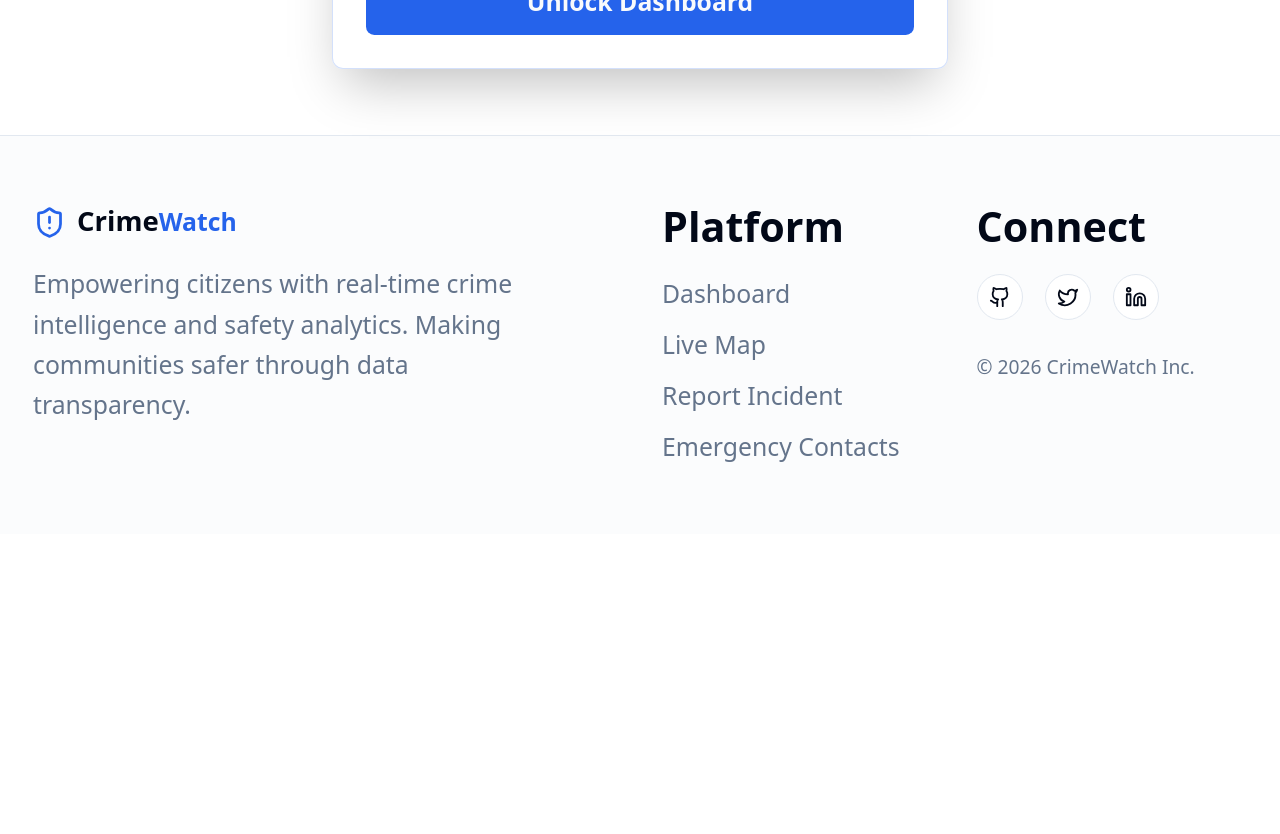
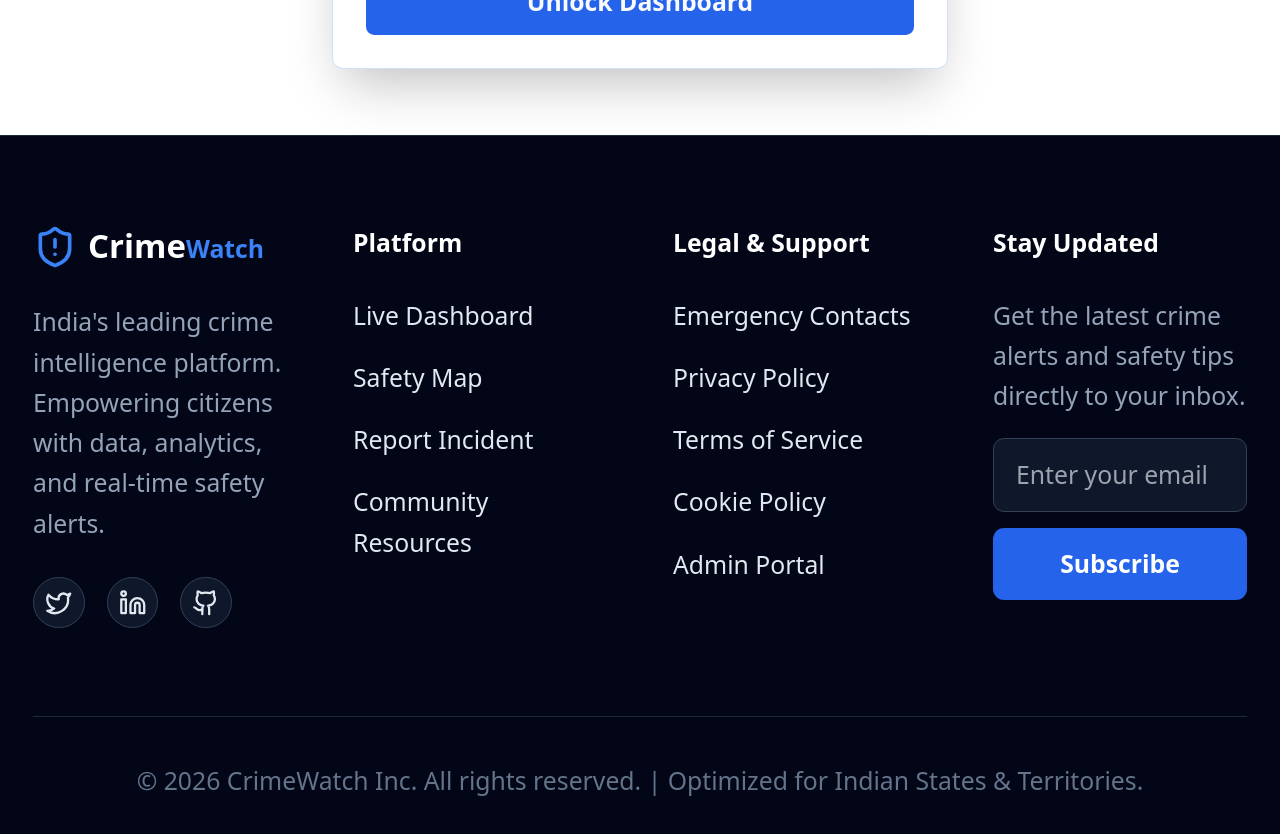
Before and after one commit to joshuajoby/SPD_CrimeAnalysis, a React (Vite) app in the folder frontend/: page /admin in a window 1280 px wide. Shown: the part 480-1314 px from the top of the page. Before the commit the page ends 1014 px from the top, so only its background shows below. Built offline with nearby package versions, Linux system fonts and the light colour scheme.

Commit message:
Functional Fixes: Map Height, Real Content, Wired Buttons

```diff
--- a/frontend/src/components/Footer.jsx
+++ b/frontend/src/components/Footer.jsx
@@ -4,67 +4,75 @@ import { Link } from 'react-router-dom'
 
 const Footer = () => {
   return (
-    <footer className="bg-muted/30 border-t border-border mt-auto">
-      <div className="w-full px-6 py-12">
-        <div className="grid grid-cols-1 md:grid-cols-4 gap-8">
+    <footer className="bg-slate-950 text-slate-200 border-t border-slate-800 mt-auto pt-16 pb-8">
+      <div className="container mx-auto px-6">
+        <div className="grid grid-cols-1 md:grid-cols-4 gap-12 mb-16">
           {/* Brand */}
-          <div className="col-span-1 md:col-span-2">
-            <Link to="/" className="flex items-center space-x-2 mb-4">
-              <ShieldAlert className="h-6 w-6 text-primary" />
-              <span className="font-bold text-xl text-foreground">
-                Crime<span className="text-primary">Watch</span>
+          <div className="col-span-1 md:col-span-1">
+            <Link to="/" className="flex items-center space-x-2 mb-6">
+              <ShieldAlert className="h-8 w-8 text-blue-500" />
+              <span className="font-bold text-2xl text-white">
+                Crime<span className="text-blue-500">Watch</span>
               </span>
             </Link>
-            <p className="text-muted-foreground max-w-sm">
-              Empowering citizens with real-time crime intelligence and safety analytics. Making communities safer through data transparency.
+            <p className="text-slate-400 leading-relaxed mb-6">
+              India's leading crime intelligence platform. Empowering citizens with data, analytics, and real-time safety alerts.
             </p>
+            <div className="flex space-x-4">
+              <a href="#" className="p-2 bg-slate-900 border border-slate-700 rounded-full hover:border-blue-500 hover:text-blue-500 transition-colors">
+                <Twitter className="h-5 w-5" />
+              </a>
+              <a href="#" className="p-2 bg-slate-900 border border-slate-700 rounded-full hover:border-blue-500 hover:text-blue-500 transition-colors">
+                <Linkedin className="h-5 w-5" />
+              </a>
+              <a href="#" className="p-2 bg-slate-900 border border-slate-700 rounded-full hover:border-blue-500 hover:text-blue-500 transition-colors">
+                <Github className="h-5 w-5" />
+              </a>
+            </div>
           </div>
 
           {/* Quick Links */}
           <div>
-            <h3 className="font-semibold text-foreground mb-4">Platform</h3>
-            <ul className="space-y-2">
-              <li>
-                <Link to="/results/All" className="text-muted-foreground hover:text-primary transition-colors">
-                  Dashboard
-                </Link>
-              </li>
-              <li>
-                <Link to="/map" className="text-muted-foreground hover:text-primary transition-colors">
-                  Live Map
-                </Link>
-              </li>
-              <li>
-                <Link to="/report" className="text-muted-foreground hover:text-primary transition-colors">
-                  Report Incident
-                </Link>
-              </li>
-              <li>
-                <Link to="/emergency" className="text-muted-foreground hover:text-primary transition-colors">
-                  Emergency Contacts
-                </Link>
-              </li>
+            <h3 className="font-bold text-white text-lg mb-6">Platform</h3>
+            <ul className="space-y-4">
+              <li><Link to="/results/All" className="hover:text-blue-400 transition-colors">Live Dashboard</Link></li>
+              <li><Link to="/map" className="hover:text-blue-400 transition-colors">Safety Map</Link></li>
+              <li><Link to="/report" className="hover:text-blue-400 transition-colors">Report Incident</Link></li>
+              <li><Link to="/resources" className="hover:text-blue-400 transition-colors">Community Resources</Link></li>
             </ul>
           </div>
 
-          {/* Legal/Social */}
+          {/* Resources */}
           <div>
-            <h3 className="font-semibold text-foreground mb-4">Connect</h3>
-            <div className="flex space-x-4 mb-6">
-              <a href="#" className="p-2 bg-background border border-border rounded-full hover:border-primary hover:text-primary transition-colors">
-                <Github className="h-4 w-4" />
-              </a>
-              <a href="#" className="p-2 bg-background border border-border rounded-full hover:border-primary hover:text-primary transition-colors">
-                <Twitter className="h-4 w-4" />
-              </a>
-              <a href="#" className="p-2 bg-background border border-border rounded-full hover:border-primary hover:text-primary transition-colors">
-                <Linkedin className="h-4 w-4" />
-              </a>
-            </div>
-            <p className="text-sm text-muted-foreground">
-              © {new Date().getFullYear()} CrimeWatch Inc.
-            </p>
+            <h3 className="font-bold text-white text-lg mb-6">Legal & Support</h3>
+            <ul className="space-y-4">
+              <li><Link to="/emergency" className="hover:text-blue-400 transition-colors">Emergency Contacts</Link></li>
+              <li><a href="#" className="hover:text-blue-400 transition-colors">Privacy Policy</a></li>
+              <li><a href="#" className="hover:text-blue-400 transition-colors">Terms of Service</a></li>
+              <li><a href="#" className="hover:text-blue-400 transition-colors">Cookie Policy</a></li>
+              <li><Link to="/admin" className="hover:text-blue-400 transition-colors">Admin Portal</Link></li>
+            </ul>
           </div>
+
+          {/* Newsletter */}
+          <div>
+            <h3 className="font-bold text-white text-lg mb-6">Stay Updated</h3>
+            <p className="text-slate-400 mb-4">Get the latest crime alerts and safety tips directly to your inbox.</p>
+            <form className="flex flex-col gap-3">
+              <input
+                type="email"
+                placeholder="Enter your email"
+                className="bg-slate-900 border border-slate-700 rounded-lg px-4 py-3 text-white focus:outline-none focus:border-blue-500"
+              />
+              <button className="bg-blue-600 hover:bg-blue-700 text-white font-bold py-3 rounded-lg transition-colors">
+                Subscribe
+              </button>
+            </form>
+          </div>
+        </div>
+
+        <div className="border-t border-slate-800 pt-8 text-center text-slate-500">
+          <p>© {new Date().getFullYear()} CrimeWatch Inc. All rights reserved. | Optimized for Indian States & Territories.</p>
         </div>
       </div>
     </footer>
--- a/frontend/src/pages/MapPage.jsx
+++ b/frontend/src/pages/MapPage.jsx
@@ -30,7 +30,7 @@ function MapPage() {
         <div className="min-h-screen flex flex-col bg-background">
             <Navbar />
 
-            <main className="flex-grow pt-[112px] h-[calc(100vh-112px)] w-full relative z-0">
+            <main className="flex-grow pt-28 w-full relative z-0" style={{ height: '85vh' }}>
                 <MapContainer
                     center={[20.5937, 78.9629]}
                     zoom={5}
```
Also changed, not shown: frontend/src/pages/Home.jsx (+103 -3 lines), 5 other files (tests, documents, lock files or other folders).
